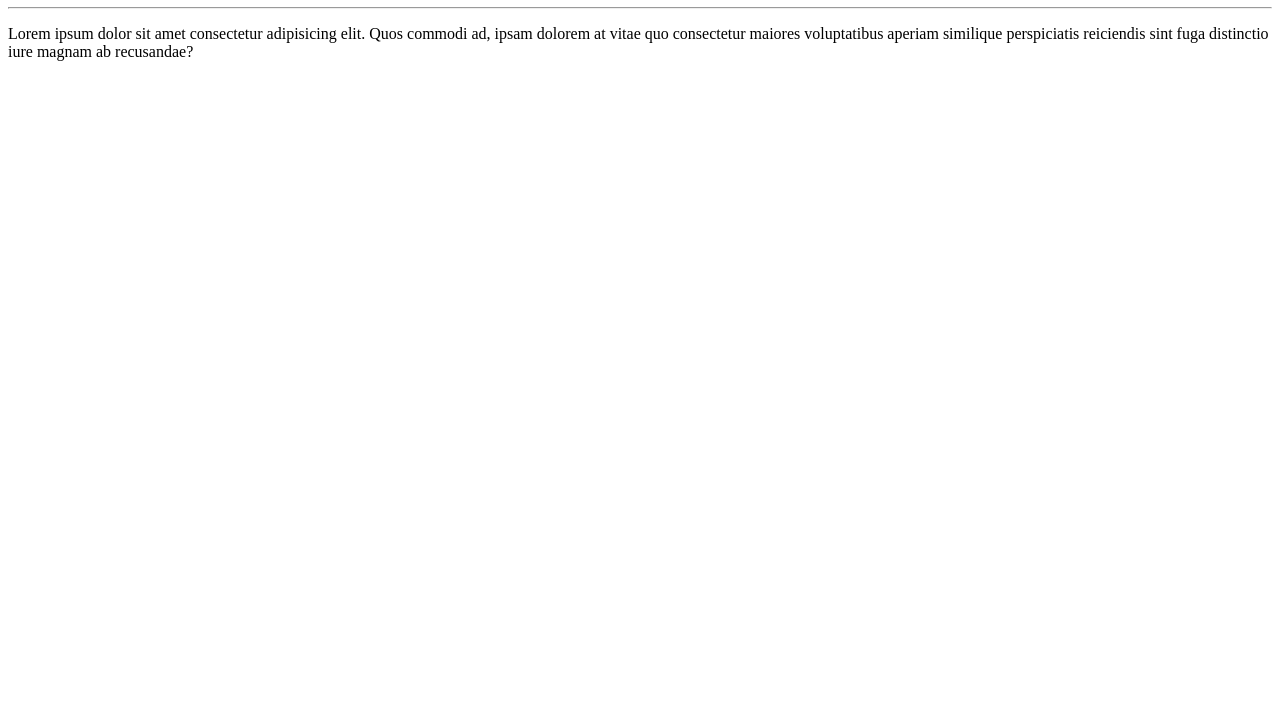
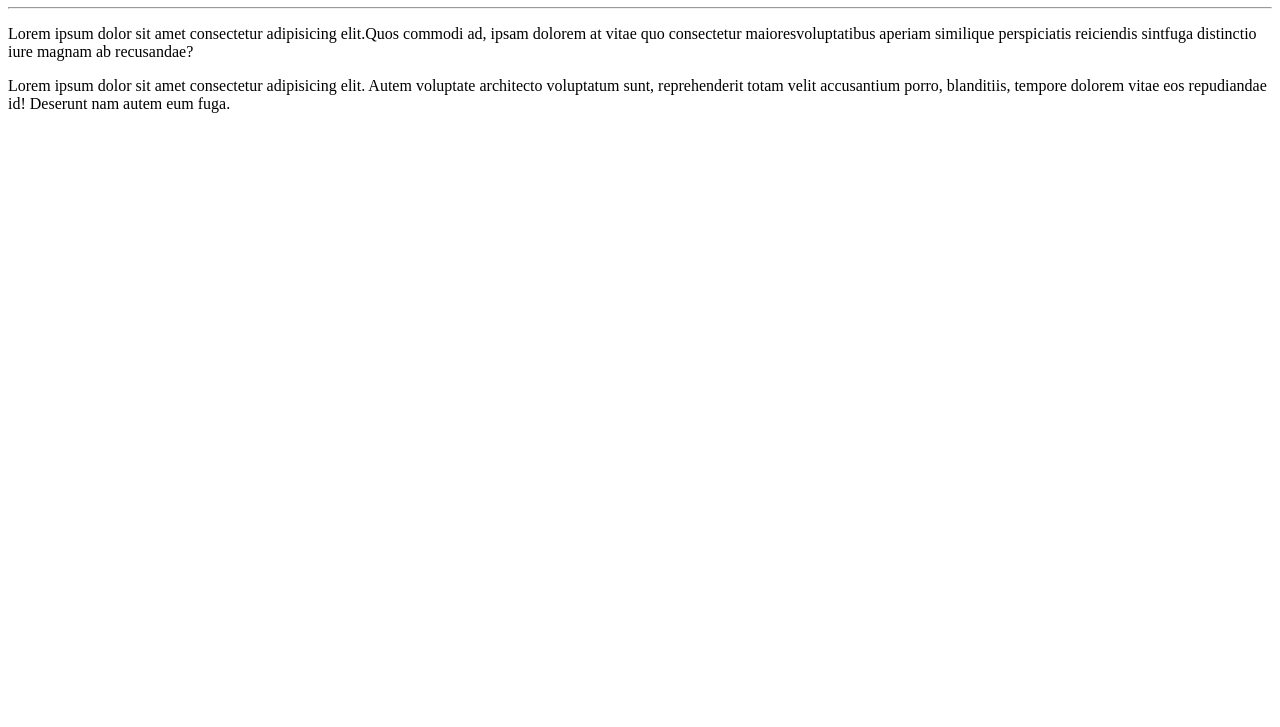
Before and after one commit to arturmj10/curso-git, a plain HTML site: page site-exemplo/index.html in a window 1280 px wide. Shown: the part 73-800 px from the top of the page. Drawn offline with Linux system fonts and the light colour scheme.

Commit message:
adicionei um parágrafo e arrumei o outro

```diff
--- a/site-exemplo/index.html
+++ b/site-exemplo/index.html
@@ -9,10 +9,10 @@
     <h1>Olá, Mundo!</h1>
     <Hr>
     <p>
-        Lorem ipsum dolor sit amet consectetur adipisicing elit.
-        Quos commodi ad, ipsam dolorem at vitae quo consectetur maiores
-        voluptatibus aperiam similique perspiciatis reiciendis sint
-        fuga distinctio iure magnam ab recusandae?
+        Lorem ipsum dolor sit amet consectetur adipisicing elit.Quos commodi ad, ipsam dolorem at vitae quo consectetur maioresvoluptatibus aperiam similique perspiciatis reiciendis sintfuga distinctio iure magnam ab recusandae?
+    </p>
+    <p>
+        Lorem ipsum dolor sit amet consectetur adipisicing elit. Autem voluptate architecto voluptatum sunt, reprehenderit totam velit accusantium porro, blanditiis, tempore dolorem vitae eos repudiandae id! Deserunt nam autem eum fuga.
     </p>
 </body>
 </html>
```
